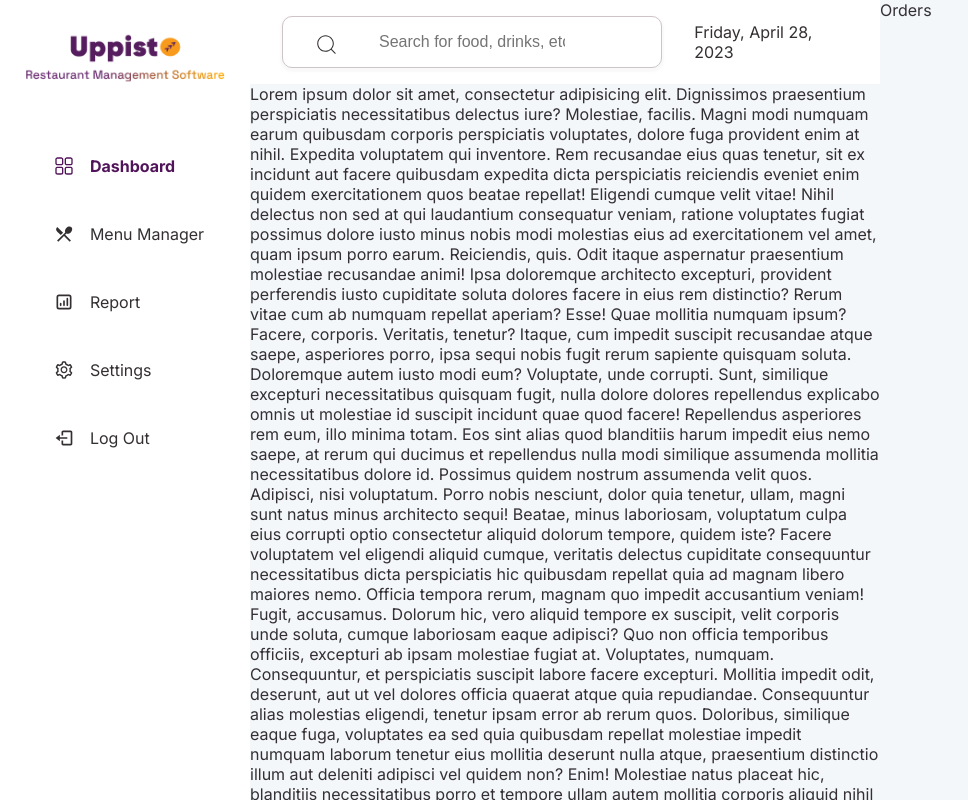
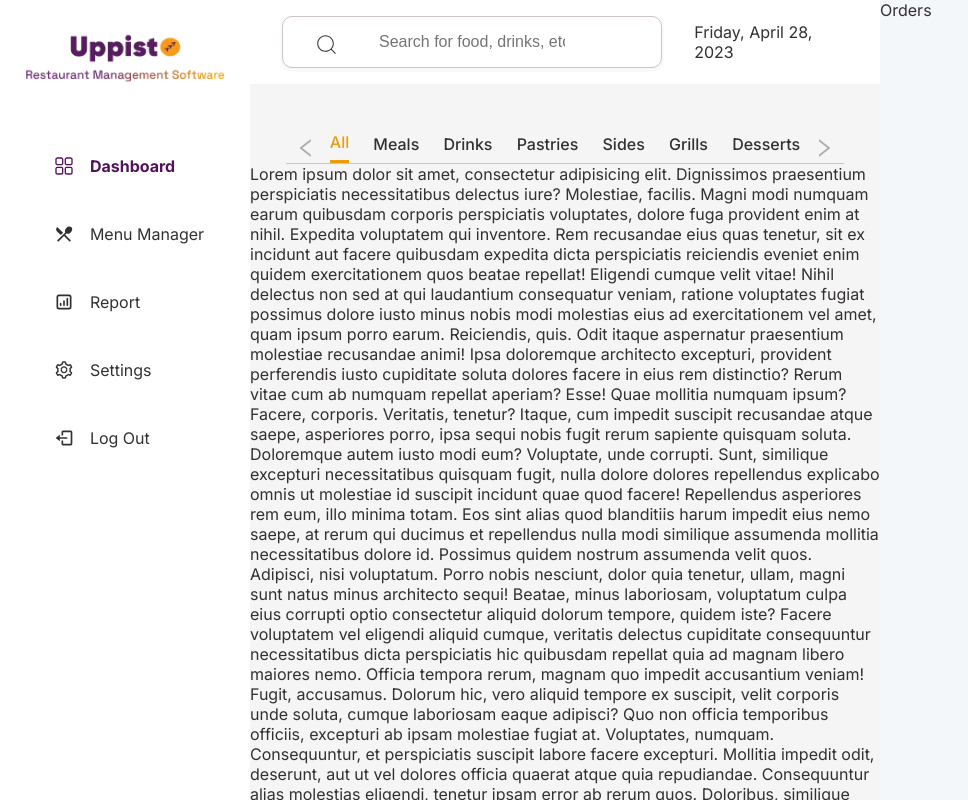
Before and after one commit to King-Mikaelson/vigilant-octo-enigma, a React (Create React App) app: page /dashboard in a window 1280 px wide. Shown: the whole page, without its empty margins (0-968 px from the left). Built offline with nearby package versions, Linux system fonts and the light colour scheme.

Commit message:
Adedd Filters Component

```diff
--- a/package.json
+++ b/package.json
@@ -14,6 +14,7 @@
     "@types/node": "^16.18.23",
     "@types/react": "^18.0.33",
     "@types/react-dom": "^18.0.11",
+    "@use-effect/did-update": "^0.0.3",
     "axios": "^1.3.5",
     "json-server": "^0.17.3",
     "react": "^18.2.0",
--- /dev/null
+++ b/src/components/filters/index.tsx
@@ -0,0 +1,80 @@
+import {AiOutlineRight, AiOutlineLeft} from 'react-icons/ai';
+import {useState} from 'react';
+
+interface Product {
+    id: string;
+    name: string;
+}
+
+
+const Items:(Product[]) = [
+    {
+        id: "1",
+        name: "All"
+    },
+    {
+        id: "2",
+        name: "Meals"
+    },
+    {
+        id: "3",
+        name: "Drinks",
+    },
+    {
+        id: "4",
+        name: "Pastries"
+    },
+    {
+        id: "5",
+        name: "Sides"
+    },
+    {
+        id: "6",
+        name: "Grills"
+    },
+    {
+        id: "7",
+        name: "Desserts"
+    }
+
+]
+
+
+function Filters() {
+    const [active, setActive] = useState<any>({
+        "0":"All",
+        "1":"Meals",
+        "2":"Drinks",
+        "3":"Pastries",
+        "4":"Sides",
+        "5":"Grills",
+        "6":"Desserts"
+        }
+    );
+
+    const [count, setCount] = useState<number>(0);
+
+const [filter, setFilter] = useState<string>(active[`${count}`]);
+
+
+
+
+console.log(active[`${count}`])
+
+
+    return (
+        <div className="filters">
+        <AiOutlineLeft size={26} className="filters__icon" onClick={() => {setCount((prevValue) => prevValue > 0 ?  prevValue - 1 : 6)} } />
+        <div className='filters__list'>
+            {
+                Items.map((item, index) => (
+                    <p key={index} className={ index === count ? "filters__active" : " "} onClick={() => {setFilter(`${item.name}`); setCount(index)}}>{item.name}</p>
+                ))
+            }
+        </div>
+        <AiOutlineRight size={26} className="filters__icon" onClick={() => {setCount((prevValue) => prevValue < 6  ?  prevValue + 1 : 0)} }  />
+        </div>
+      );
+}
+
+export default Filters
--- a/src/components/menu/index.tsx
+++ b/src/components/menu/index.tsx
@@ -1,10 +1,12 @@
 import TopBar from "../../components/topBar/index";
+import Filters from "../../components/filters/index"
 
 export default function Menu() {
   return (
 
 <div  className='menu'>
     <TopBar/>
+    <Filters/>
     <div>
       <p>Lorem ipsum dolor sit amet, consectetur adipisicing elit. Dignissimos praesentium perspiciatis necessitatibus delectus iure? Molestiae, facilis. Magni modi numquam earum quibusdam corporis perspiciatis voluptates, dolore fuga provident enim at nihil.
       Expedita voluptatem qui inventore. Rem recusandae eius quas tenetur, sit ex incidunt aut facere quibusdam expedita dicta perspiciatis reiciendis eveniet enim quidem exercitationem quos beatae repellat! Eligendi cumque velit vitae!
--- a/src/index.scss
+++ b/src/index.scss
@@ -15,6 +15,7 @@
 @import "../src/styles/components/orders";
 @import "../src/styles/components/sidebar";
 @import "../src/styles/components/topbar";
+@import "../src/styles/components/_filters";
 
 
 @import "../src/styles/layout/authLayout";
--- /dev/null
+++ b/src/styles/components/__filters.scss
@@ -0,0 +1,30 @@
+.filters{
+    display:flex;
+    align-items: center;
+    justify-content: space-between;
+    border-bottom: 1px solid $placeholder-gray;
+    padding: $xl-font $sm-font1;
+    padding-bottom: 0rem;
+    margin: 0rem $lg-font;
+    &__list{
+        display:flex;
+        justify-content: space-around;
+        align-items: center;
+        width: 100%;
+    }
+    p{
+        font-family: 'Inter';
+    font-style: normal;
+    font-weight: 500;
+    font-size: $sm-font;
+    color:$black-color;
+    padding-bottom: 0.5rem;
+    }
+    &__icon{
+        color:$lighter-gray;
+    }
+    .filters__active{
+     border-bottom: 3px solid $secondary-color;
+     color: $secondary-color;
+    }
+}
--- a/src/styles/components/_menu.scss
+++ b/src/styles/components/_menu.scss
@@ -0,0 +1,3 @@
+.menu{
+    background-color: $gray-bg;
+}
```
Also changed, not shown: 1 other file (tests, documents, lock files or other folders).
